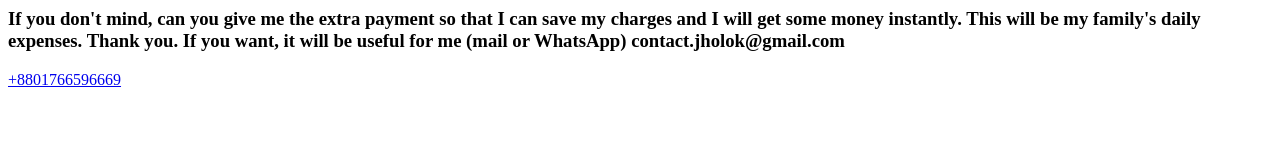
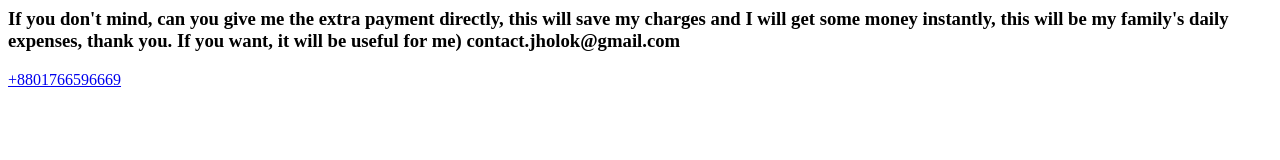
Before and after one commit to Jicodex/design-check, a plain HTML site: page index.html in a window 1280 px wide. Drawn offline with Linux system fonts and the light colour scheme.

Commit message:
Update payment request message in index.html
Revised the message for clarity and conciseness.

```diff
--- a/index.html
+++ b/index.html
@@ -1,6 +1,5 @@
-<h3>If you don't mind, can you give me the extra payment so that I can save my charges and
-I will get some money instantly. This will be my family's daily expenses.
-Thank you. If you want, it will be useful for me (mail or WhatsApp) contact.jholok@gmail.com </h3>
+<h3>If you don't mind, can you give me the extra payment directly, this will save my charges and I will get some money instantly, this will be my family's
+    daily expenses, thank you. If you want, it will be useful for me) contact.jholok@gmail.com </h3>
 <a href="https://wa.me/8801766596669" target="_blank">
     +8801766596669
 </a>
```
